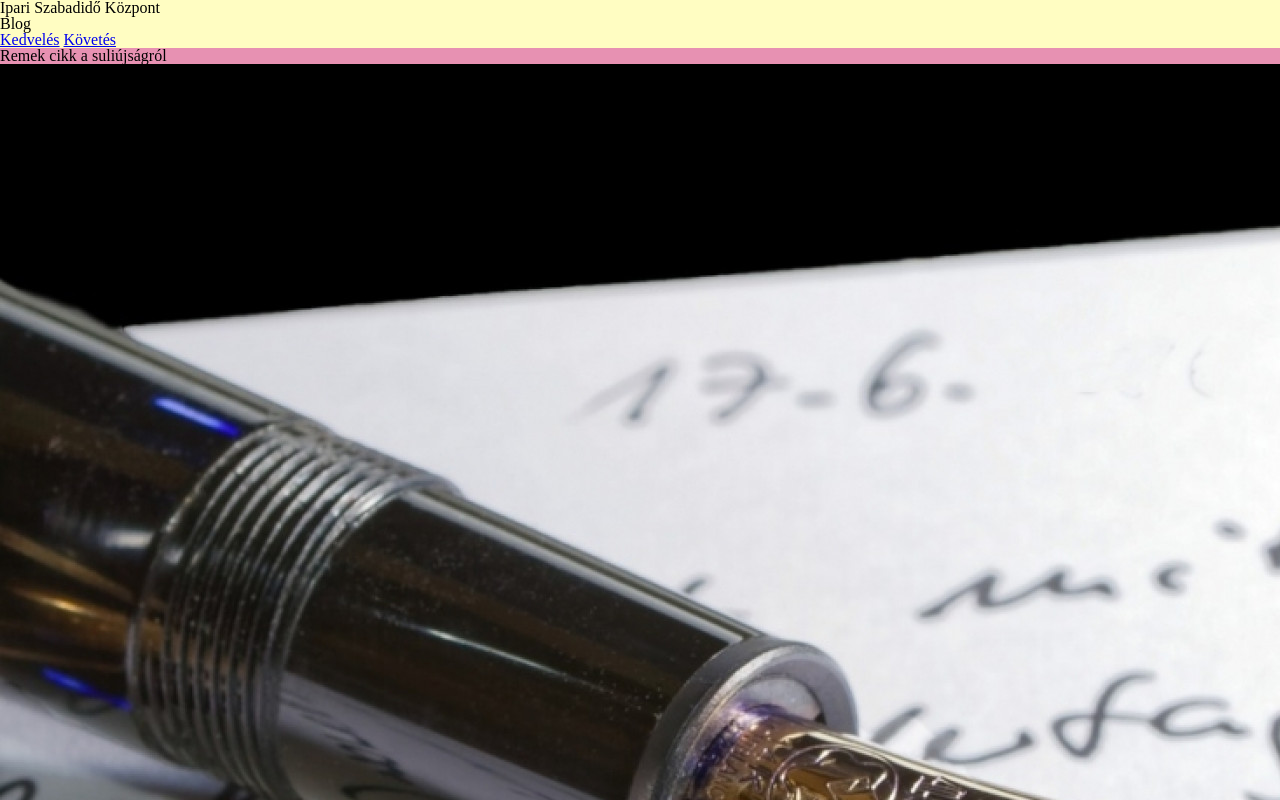
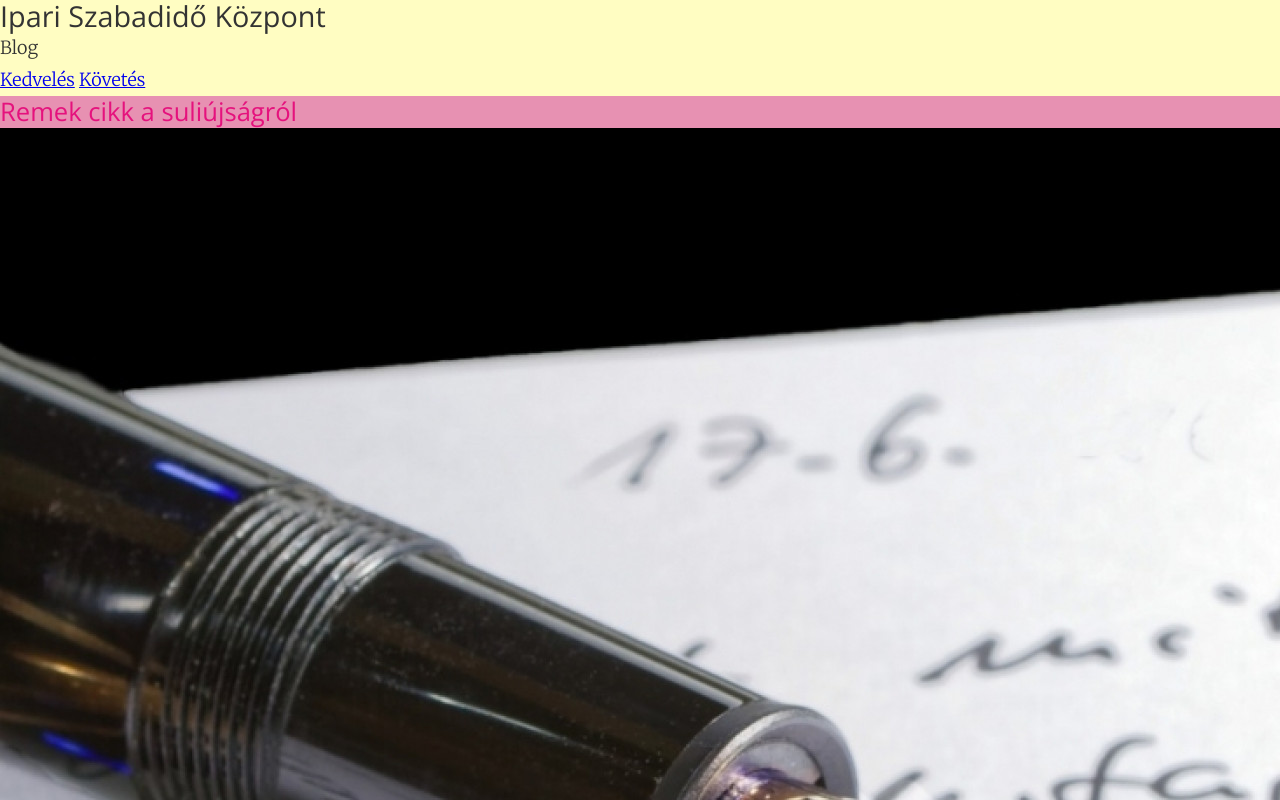
Before and after one commit to Adesz0611/ISZK, a plain HTML site: page index.html in a window 1280 px wide. Shown: the top 800 px of the page. Drawn offline with nearby package versions, Linux system fonts and the light colour scheme.

Commit message:
Reszponzivitás előtt

```diff
--- a/index.html
+++ b/index.html
@@ -3,6 +3,8 @@
 <head>
   <meta charset="UTF-8">
   <meta name="viewport" content="width=device-width, initial-scale=1.0">
+  <link rel="preconnect" href="https://fonts.gstatic.com">
+  <link href="https://fonts.googleapis.com/css2?family=Merriweather:wght@300&family=Open+Sans:wght@300&display=swap" rel="stylesheet">
   <link rel="stylesheet" href="style.css">
   <title>Document</title>
 </head>
--- a/style.css
+++ b/style.css
@@ -58,3 +58,34 @@ table {
 .post {
   background-color: rgba(255, 0, 0, .3);
 }
+
+/* ==== BASE STYLES ==== */
+body {
+	font-family: Merriweather, 'Times New Roman', serif;
+	font-size: 18px;
+	line-height: 32px;
+	color: #333;
+
+}
+
+h1 {
+	font-size: 28.8px;
+}
+
+h2 {
+	font-size: 25.6px;
+	color: #e5127d;
+}
+
+h1, h2 {
+	font-family: 'Open Sans', Arial, sans-serif;
+}
+
+.main-header.p {
+	font-size: 18px;
+	letter-spacing: 2px;
+}
+
+.header.p {
+	color: #8c8e9b;
+}
```
